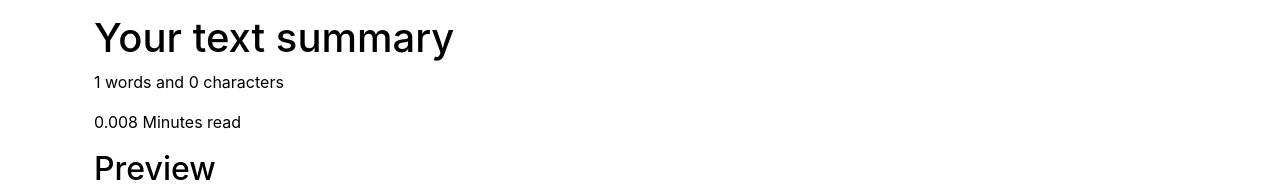
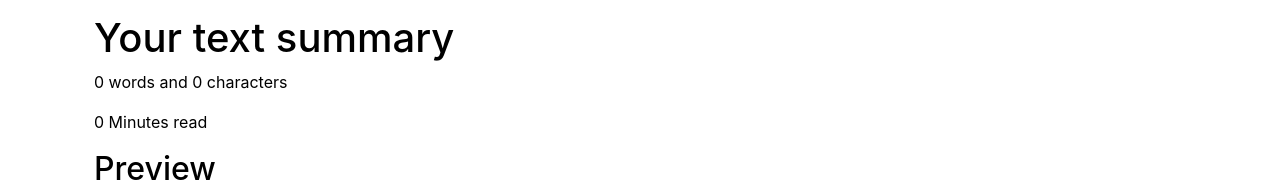
Before and after one commit to RUDRAPATEL19/TextUtils_ReactProject01, a React (Create React App) app: page / in a window 1280 px wide. Shown: the part 390-574 px from the top of the page. Built offline with nearby package versions, Linux system fonts and the light colour scheme.

Commit message:
TestUtil: improved logic for word and characters count using Regex

```diff
--- a/src/components/TextForm.js
+++ b/src/components/TextForm.js
@@ -23,6 +23,15 @@ export default function TextForm(props) {
         setText(event.target.value);
     }
 
+    const getWordCount = () => {
+        const words = text.trim().split(/\s+/);
+        return text.trim().length === 0 ? 0 : words.length;
+    }
+
+    const getCharCount = () => {
+        return text.replace(/\s/g, '').length;
+    }
+
     const [text, setText] = useState('');
     return (
         <>
@@ -40,8 +49,8 @@ export default function TextForm(props) {
         </div>
         <div className="container my-3" style={{color: props.mode === 'light'?'black' : 'white'}}>
             <h1>Your text summary</h1>
-            <p>{text.split(" ").length} words and {text.length} characters</p>
-            <p>{0.008 * text.split(" ").length} Minutes read</p>
+            <p>{getWordCount()} words and {getCharCount()} characters</p>
+            <p>{0.008 * getWordCount()} Minutes read</p>
             <h2>Preview</h2>
             <p>{text.length>0?text:"Enter the text to Preview it."}</p>
         </div>
```
